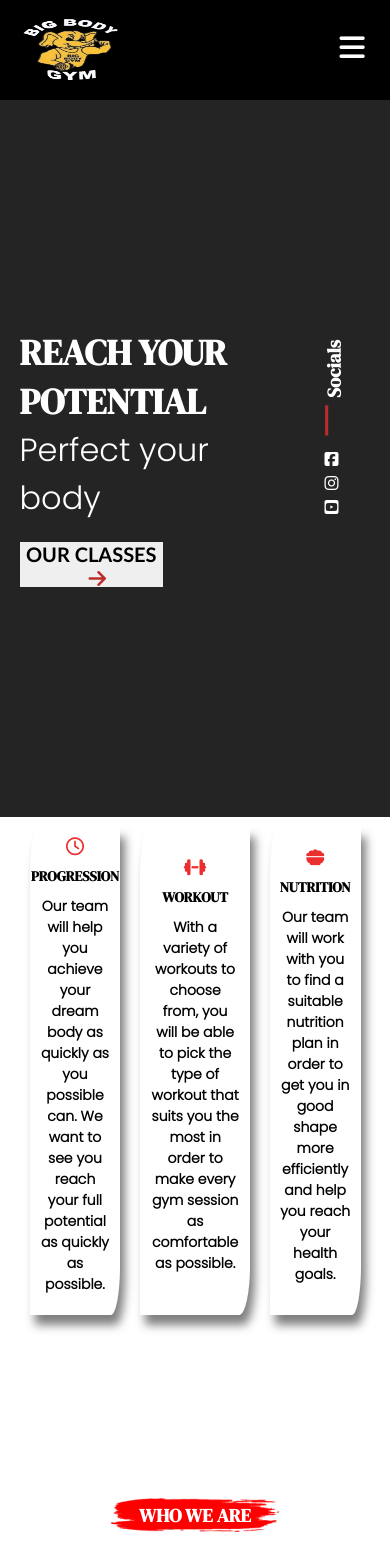
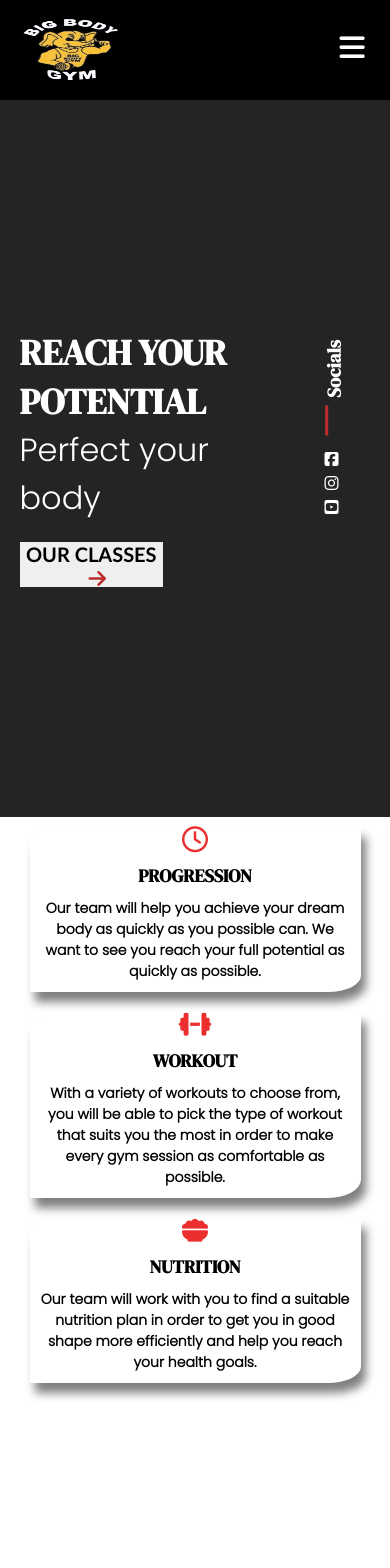
Before and after one commit to MoraisAZR/Projects, a React (Vite) app in the folder Gym-website/gym-website/gym-web/: page / in a window 390 px wide. Shown: the top 1568 px of the page. Built offline with nearby package versions, Linux system fonts and the light colour scheme.

Commit message:
Gym-website

```diff
--- a/Gym-website/gym-website/gym-web/src/components/home.css
+++ b/Gym-website/gym-website/gym-web/src/components/home.css
@@ -17,7 +17,6 @@
     height: auto;
     width: 90%;
     margin: 0 auto;
-
 }
 
 .gymbox{
@@ -55,7 +54,6 @@
 
     .gymbox h3{
         font-size: 1.125rem;
-
     }
 
     .gymbox p{
@@ -63,11 +61,9 @@
     }
 }
 
-@media screen and (max-width: 440px){
-    .box-container i{
-        font-size: 1.125rem;
-    }
-    .gymbox h3{
-        font-size: 0.875rem;
+@media screen and (max-width: 570px){
+    .detail-boxes{
+        display: flex;
+        flex-direction: column;
     }
 }
--- a/Gym-website/gym-website/gym-web/src/components/pages/classessection/classes.css
+++ b/Gym-website/gym-website/gym-web/src/components/pages/classessection/classes.css
@@ -9,22 +9,21 @@
     flex-direction: column;
     align-items: center;
     justify-content: center;
+    width: 100%;
     height: 150vh;
-    width: 100%;
 }
 .class-container{
     display: grid;
     grid-template-columns: repeat(3,1fr);
     grid-template-rows: repeat(3,0fr);
     gap: 6px;
-    height: 80%;
     width: 80%;
     padding-top: 30px;
 }
 
 .class-box img{
 width: 100%;
-height: 350px;
+height: 300px;
 border-radius: 10px;
 }
 
```
